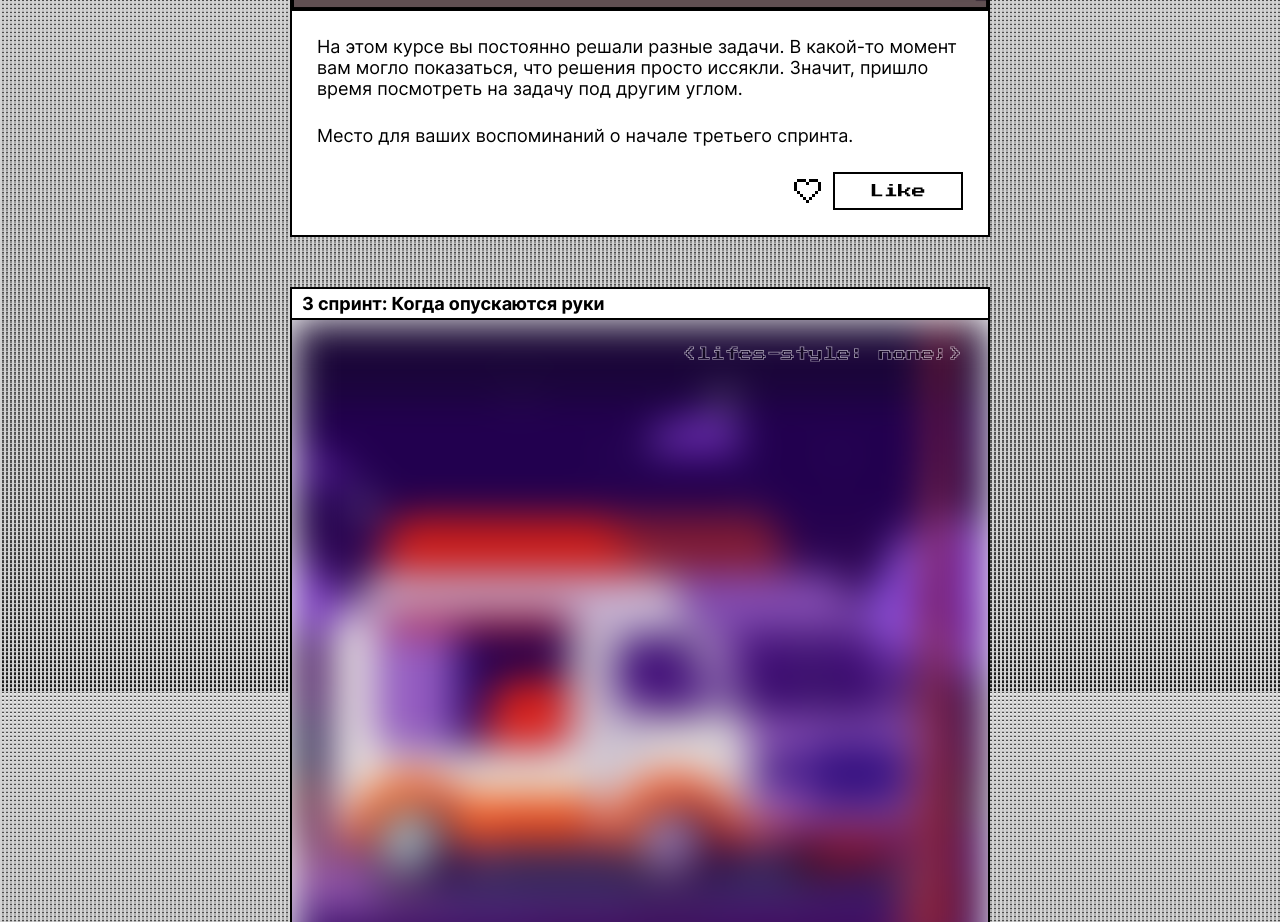
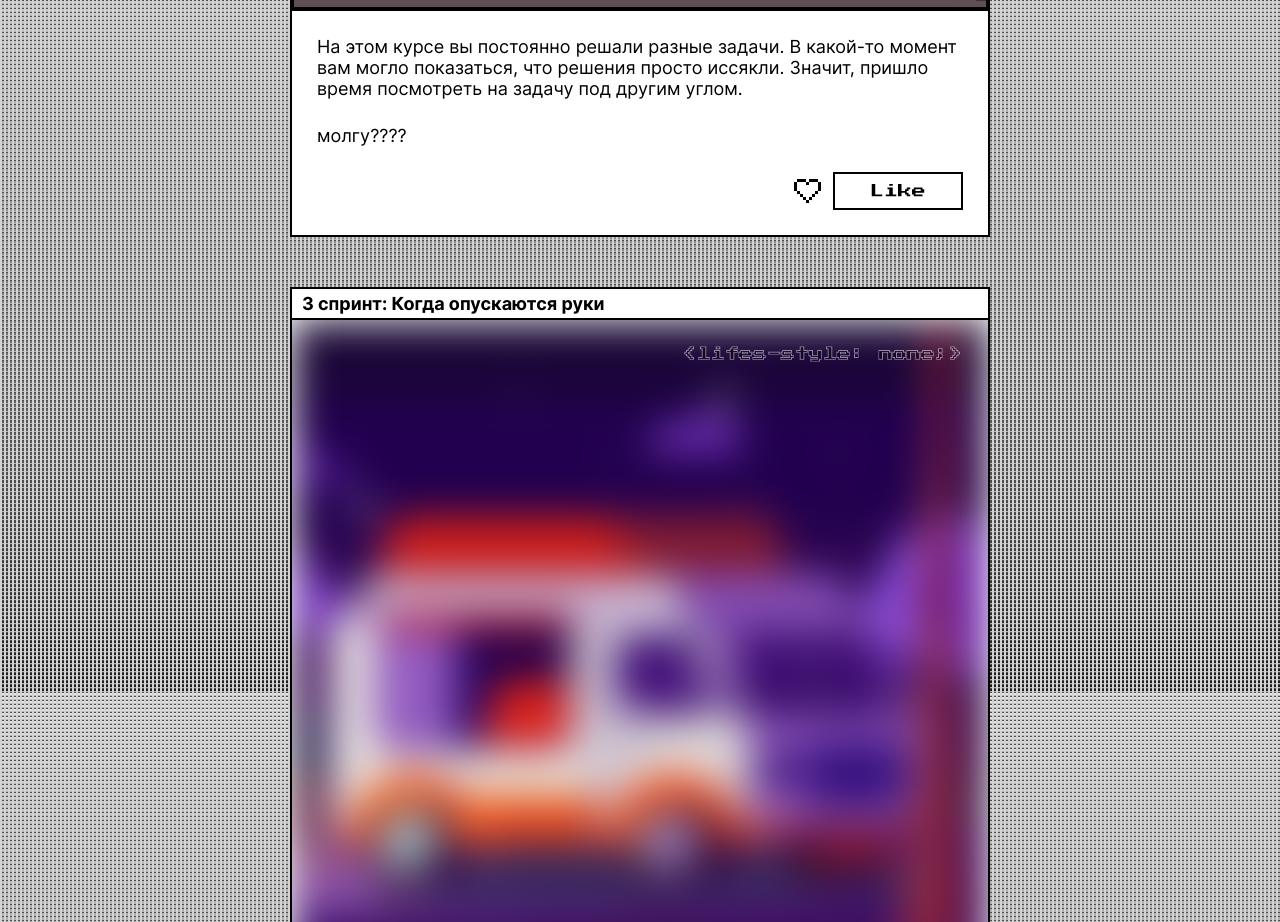
Before and after one commit to SerMiko1/zakrivayuschiy-teg-f, a plain HTML site: page index.html in a window 1280 px wide. Shown: the part 6509-7431 px from the top of the page. Drawn offline with Linux system fonts and the light colour scheme.

Commit message:
готовый проект 3

```diff
--- a/index.html
+++ b/index.html
@@ -366,7 +366,7 @@
               время посмотреть на задачу под другим углом.
             </p>
             <p class="card__text">
-              Место для ваших воспоминаний о начале третьего спринта.
+              молгу????
             </p>
             <div class="card__like-button-container">
               <button class="card__icon-button" aria-labelledby="support">
```
